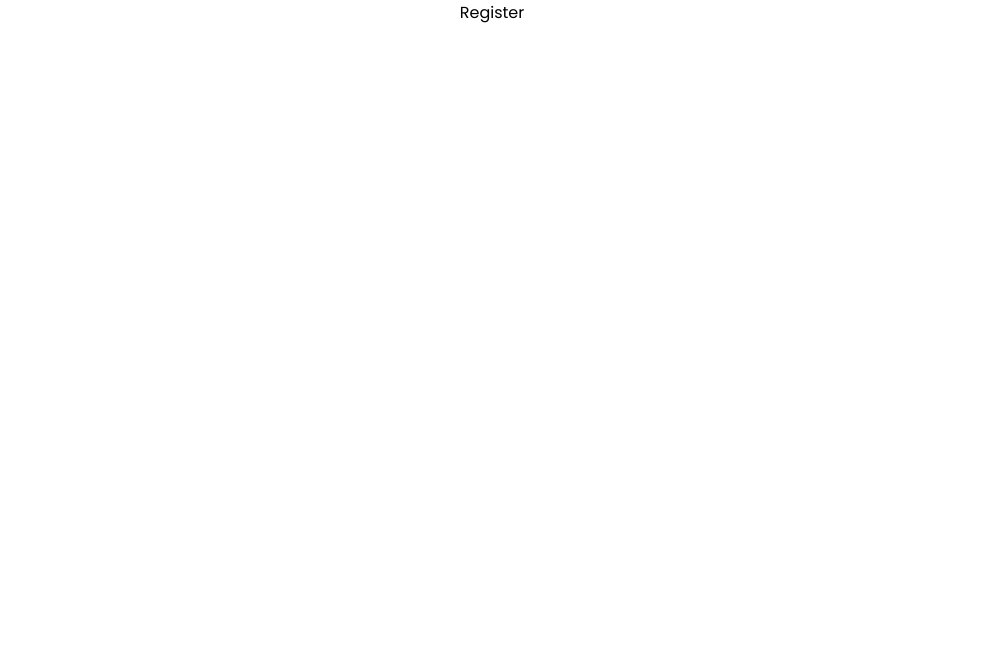
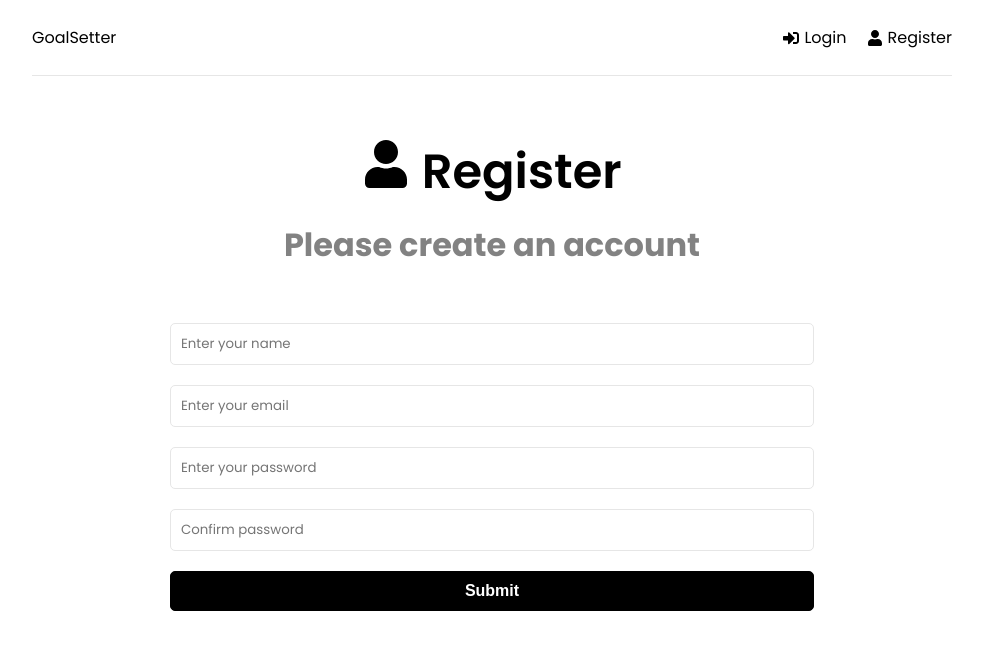
Before and after one commit to cmcneil7532/MERN-Project, a React (Create React App) app in the folder frontend/: page /register in a window 1280 px wide. Shown: the top 650 px of the page, without its empty margins (148-1131 px from the left). Built offline with nearby package versions, Linux system fonts and the light colour scheme.

Commit message:
Login page created

```diff
--- a/frontend/package.json
+++ b/frontend/package.json
@@ -9,6 +9,7 @@
     "@testing-library/user-event": "^14.4.3",
     "react": "^18.2.0",
     "react-dom": "^18.2.0",
+    "react-icons": "^4.7.1",
     "react-redux": "^8.0.5",
     "react-router-dom": "^6.8.0",
     "react-scripts": "5.0.1",
--- a/frontend/src/App.js
+++ b/frontend/src/App.js
@@ -2,18 +2,19 @@ import { BrowserRouter as Router, Routes, Route } from "react-router-dom";
 import Dashboard from "./pages/Dashboard";
 import Login from "./pages/Login";
 import Register from "./pages/Register";
-
+import Header from "./components/Header";
 
 function App() {
   return (
     <>
-    {/**Create our routes for Dashboard, Login, and Register */}
+      {/**Create our routes for Dashboard, Login, and Register */}
       <Router>
         <div className="container">
+          <Header />
           <Routes>
-            <Route path="/" element={<Dashboard/>}/>
-            <Route path="/login" element={<Login/>}/>
-            <Route path="/register" element={<Register/>}/>
+            <Route path="/" element={<Dashboard />} />
+            <Route path="/login" element={<Login />} />
+            <Route path="/register" element={<Register />} />
           </Routes>
         </div>
       </Router>
--- /dev/null
+++ b/frontend/src/components/Header.jsx
@@ -0,0 +1,30 @@
+import React from 'react'
+import {FaSignInAlt, FaUser} from 'react-icons/fa'
+import {Link} from 'react-router-dom'
+
+const Header = () => {
+  return (
+    <header className="header">
+        <div className='logo'>
+            {/**Link to Dashboard page*/}
+            <Link to="/">GoalSetter</Link>
+        </div>
+        <ul>
+            <li>
+                {/**Link to Login page */}
+                <Link to="/login">
+                    <FaSignInAlt/> Login
+                </Link>
+            </li>
+            <li>
+                {/**Link to Register page */}
+                <Link to="/register">
+                    <FaUser/> Register
+                </Link>
+            </li>
+        </ul>
+    </header>
+  )
+}
+
+export default Header
--- a/frontend/src/pages/Register.jsx
+++ b/frontend/src/pages/Register.jsx
@@ -1,9 +1,86 @@
-import React from 'react'
+import React from "react";
+import { useState, useEffect } from "react";
+import { FaUser } from "react-icons/fa";
 
 const Register = () => {
+  const [formData, setFormData] = useState({
+    name: "",
+    email: "",
+    password: "",
+    password2: "",
+  });
+  //Destruct our inputs that we will recieve from our formData useState
+  const { name, email, password, password2 } = formData;
+
+  const onChange = (e) => {
+    return setFormData(e.target.value);
+  };
+  const onSubmit = (e)=>{
+    e.preventDefault();
+  }
+
   return (
-    <div>Register</div>
-  )
-}
+    <>
+      <section className="heading">
+        <h1>
+          <FaUser /> Register
+        </h1>
+        <p>Please create an account</p>
+      </section>
+      <section className="form">
+        <form onSubmit={onSubmit}>
+          <div className="form-group">
+            <input
+              type="text"
+              className="form-control"
+              id="name"
+              name="name"
+              value={name}
+              onChange={onChange}
+              placeholder="Enter your name"
+            ></input>
+          </div>
+          <div className="form-group">
+            <input
+              type="email"
+              className="form-control"
+              id="email"
+              name="email"
+              value={email}
+              onChange={onChange}
+              placeholder="Enter your email"
+            ></input>
+          </div>
+          <div className="form-group">
+            <input
+              type="password"
+              className="form-control"
+              id="password"
+              name="password"
+              value={password}
+              onChange={onChange}
+              placeholder="Enter your password"
+            ></input>
+          </div>
+          <div className="form-group">
+            <input
+              type="password"
+              className="form-control"
+              id="password2"
+              name="password2"
+              value={password2}
+              onChange={onChange}
+              placeholder="Confirm password"
+            ></input>
+          </div>
+          <div className="form-group">
+            <button type="submit" className="btn btn-block">Submit</button>
 
-export default Register
+          </div>
+        </form>
+      </section>
+    </>
+  );
+};
+
+export default Register;
```
Also changed, not shown: frontend/src/features/components/Header.jsx (deleted, +0 -9 lines), 1 other file (tests, documents, lock files or other folders).
